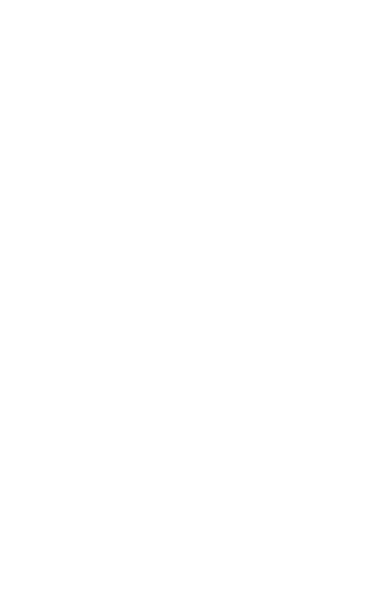
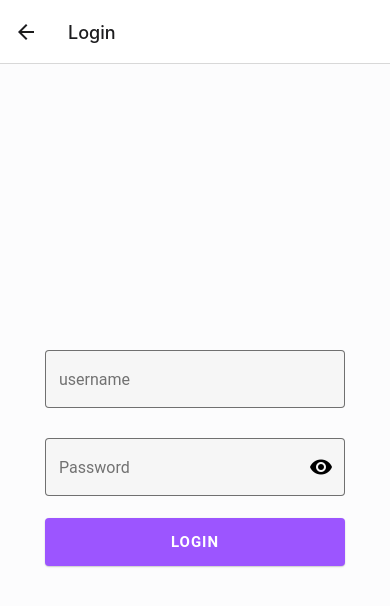
Before and after one commit to bini-i/Meal-Card-Frontend, a React Native app: screen /Login in a window 390 px wide. Shown: the top 606 px of the page. Built offline with nearby package versions, Linux system fonts and the light colour scheme.

Commit message:
add components along with screens

```diff
--- /dev/null
+++ b/components/Background.js
@@ -0,0 +1,30 @@
+import React from "react";
+import { View, StyleSheet, KeyboardAvoidingView } from "react-native";
+import { theme } from "../core/theme";
+
+export default function Background({ children }) {
+  return (
+    <View style={styles.background}>
+      <KeyboardAvoidingView style={styles.container}>
+        {children}
+      </KeyboardAvoidingView>
+    </View>
+  );
+}
+
+const styles = StyleSheet.create({
+  background: {
+    flex: 1,
+    width: "100%",
+    backgroundColor: theme.colors.tint,
+  },
+  container: {
+    flex: 1,
+    padding: 20,
+    width: "100%",
+    maxWidth: 340,
+    alignSelf: "center",
+    alignItems: "center",
+    justifyContent: "center",
+  },
+});
--- /dev/null
+++ b/components/Button.js
@@ -0,0 +1,37 @@
+import React from "react";
+import { StyleSheet } from "react-native";
+import { Button as PaperButton } from "react-native-paper";
+import { theme } from "../core/theme";
+
+export default function Button({ mode, style, ...props }) {
+  return (
+    <PaperButton
+      style={[
+        styles.button,
+        mode === "outlined" && {
+          backgroundColor: theme.colors.surface,
+        },
+        mode === "contained" && {
+          backgroundColor: theme.colors.primary,
+        },
+        style,
+      ]}
+      labelStyle={styles.text}
+      mode={mode}
+      {...props}
+    />
+  );
+}
+
+const styles = StyleSheet.create({
+  button: {
+    width: "100%",
+    marginVertical: 10,
+    paddingVertical: 2,
+  },
+  text: {
+    fontWeight: "bold",
+    fontSize: 15,
+    lineHeight: 26,
+  },
+});
--- /dev/null
+++ b/components/Header.js
@@ -0,0 +1,17 @@
+import React from "react";
+import { StyleSheet } from "react-native";
+import { Text } from "react-native-paper";
+import { theme } from "../core/theme";
+
+export default function Header(props) {
+  return <Text style={styles.header} {...props} />;
+}
+
+const styles = StyleSheet.create({
+  header: {
+    fontSize: 21,
+    color: theme.colors.primary,
+    fontWeight: "bold",
+    paddingVertical: 12,
+  },
+});
--- /dev/null
+++ b/components/Paragraph.js
@@ -0,0 +1,16 @@
+import React from "react";
+import { StyleSheet } from "react-native";
+import { Text } from "react-native-paper";
+
+export default function Paragraph(props) {
+  return <Text style={styles.text} {...props} />;
+}
+
+const styles = StyleSheet.create({
+  text: {
+    fontSize: 15,
+    lineHeight: 21,
+    textAlign: "center",
+    marginBottom: 12,
+  },
+});
--- /dev/null
+++ b/components/TextInput.js
@@ -0,0 +1,43 @@
+import React from "react";
+import { View, StyleSheet, Text } from "react-native";
+import { TextInput as Input } from "react-native-paper";
+import { theme } from "../core/theme";
+
+export default function TextInput({ errorText, description, ...props }) {
+  return (
+    <View style={styles.container}>
+      <Input
+        style={styles.input}
+        selectionColor={theme.colors.primary}
+        underlineColor="transparent"
+        mode="outlined"
+        theme={theme.colors.primary}
+        {...props}
+      />
+      {description && !errorText ? (
+        <Text style={styles.description}>{description}</Text>
+      ) : null}
+      {errorText ? <Text style={styles.error}>{errorText}</Text> : null}
+    </View>
+  );
+}
+
+const styles = StyleSheet.create({
+  container: {
+    width: "100%",
+    marginVertical: 12,
+  },
+  input: {
+    backgroundColor: theme.colors.surface,
+  },
+  description: {
+    fontSize: 13,
+    color: theme.colors.secondary,
+    paddingTop: 8,
+  },
+  error: {
+    fontSize: 13,
+    color: theme.colors.error,
+    paddingTop: 8,
+  },
+});
--- /dev/null
+++ b/core/theme.js
@@ -0,0 +1,16 @@
+import { DefaultTheme } from "react-native-paper";
+
+export const theme = {
+  ...DefaultTheme,
+  colors: {
+    text: "#000000",
+    primary: "#9c55ff",
+    grayBackground: "#F4F3F6",
+    tint: "#FCFCFD",
+    secondary: "#414757",
+    border: "#C9DDEC",
+    error: "#F13A59",
+    success: "#00B386",
+    google: "#2E7D32",
+  },
+};
--- a/navigation/authStack.js
+++ b/navigation/authStack.js
@@ -1,5 +1,26 @@
 import React from "react"
+import { NavigationContainer, StackActions } from "@react-navigation/native";
+import { createNativeStackNavigator } from "@react-navigation/native-stack";
+
+import StartScreen from "../screens/StartScreen";
+import LoginScreen from "../screens/LoginScreen"
+
+const Stack = createNativeStackNavigator();
 
 export default function AuthStack() {
-
+    return (
+        <NavigationContainer>
+            <Stack.Navigator>
+                <Stack.Screen
+                    name="StartScreen"
+                    component={StartScreen}
+                    options={{headerShown: false}}
+                />
+                <Stack.Screen
+                    name="Login"
+                    component={LoginScreen}
+                />
+            </Stack.Navigator>
+        </NavigationContainer>
+    )
 }
--- /dev/null
+++ b/screens/LoginScreen.js
@@ -0,0 +1,85 @@
+import React, { useState, useEffect } from "react";
+import Background from "../components/Background";
+import Button from "../components/Button";
+import TextInput from "../components/TextInput";
+import { TextInput as Input } from "react-native-paper";
+import { View, StyleSheet, Text } from "react-native";
+
+export default function LoginScreen({ navigation }) {
+  const [username, setUsername] = useState("");
+  const [password, setPassword] = useState("");
+  const [errorText, setErrorText] = useState("");
+
+  const handleEmailInput = (username) => {
+    setUsername(username);
+  };
+
+  const handlePasswordInput = (password) => {
+    setPassword(password);
+  };
+
+  const handleLogin = async () => {
+    setErrorText("");
+    if (username === "" || password === "") {
+      setErrorText("username and password are mandatory.");
+      return;
+    }
+
+    try {
+      console.log("fetching")
+      fetch("http://127.0.0.1:3000/login", {
+          method: "POST",
+          headers: {
+              Accept: 'application/json',
+              'Content-Type': 'application/json'
+          },
+          body: JSON.stringify({
+              username,
+              password
+          })
+      }).catch(function(){
+        console.log("Network not responsive")
+        setErrorText("Network not responsive");
+      })
+    } catch (error) {
+      console.log(error)
+      setErrorText("Please try again");
+    }
+  };
+
+  return (
+    <Background>
+      {!!errorText && (
+        <View style={styles.error}>
+          <Text>{errorText}</Text>
+        </View>
+      )}
+      <TextInput
+        onChangeText={handleEmailInput}
+        value={username}
+        label="username"
+        autoCapitalize="none"
+      />
+      <TextInput
+        onChangeText={handlePasswordInput}
+        value={password}
+        label="Password"
+        right={<Input.Icon name="eye" />}
+        secureTextEntry
+        autoCapitalize="none"
+      />
+      <Button mode="contained" onPress={handleLogin}>
+        Login
+      </Button>
+    </Background>
+  );
+}
+
+const styles = StyleSheet.create({
+  error: {
+    marginTop: 10,
+    padding: 10,
+    color: "#fff",
+    backgroundColor: "#D54826FF",
+  },
+});
--- a/screens/StartScreen.js
+++ b/screens/StartScreen.js
@@ -7,16 +7,13 @@
 export default function StartScreen({ navigation }) {
   return (
     <Background>
-      <Header>Welcome to Tomato</Header>
+      <Header>Welcome to x</Header>
       <Paragraph>
-        The easiest way to start your online shopping experience
+        The easiest way to manage x services
       </Paragraph>
       <Button mode="contained" onPress={() => navigation.navigate("Login")}>
         Login
       </Button>
-      <Button mode="outlined" color="tomato" onPress={() => navigation.navigate("SignUp")}>
-        Signup
-      </Button>
     </Background>
   );
 }
```
